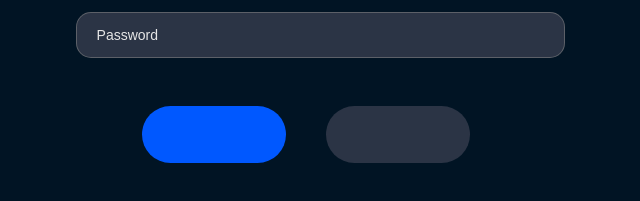
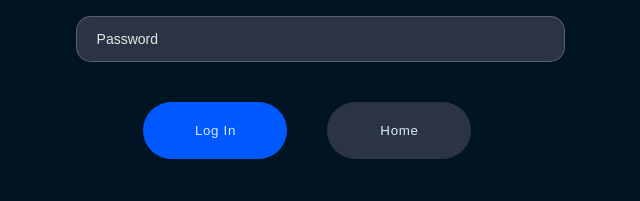
Before and after one commit to jto-d/hackprinceton-23, a React (Create React App) app: page /login in a window 1280 px wide. Shown: the part 379-580 px from the top of the page, without its empty margins (334-974 px from the left). Built offline with nearby package versions, Linux system fonts and the light colour scheme.

Commit message:
login page

```diff
--- a/src/pages/Login.js
+++ b/src/pages/Login.js
@@ -1,5 +1,6 @@
 import React, {useState } from 'react'
 import styled, { css } from 'styled-components'
+import { useLoginUserMutation } from '../utils/userAuthApi'
 
 
 const StyledContainer = styled.div`
@@ -9,6 +10,8 @@ const StyledContainer = styled.div`
   justify-content: center;
   align-items: center;
   flex-direction: column;
+
+
 
 
   h1 {
@@ -22,15 +25,24 @@ const StyledContainer = styled.div`
     width: 70%;
     line-height: 1.3rem;
   }
+
+  a {
+    text-decoration: none;
+    margin: 0;
+    width: 100px;
+    padding: 0;
+  }
 `
 
 const StyledButton = styled.button`
   margin-top: 2rem;
+  text-decoration: none;
     display: flex;
     justify-content: center;
     align-items: center;
-    padding: 1.8rem 4.5rem;
+    padding: 1.3rem 4.5rem;
     width: 15%;
+    white-space: nowrap;
 
     text-decoration: none;
     border: none;
@@ -41,6 +53,8 @@ const StyledButton = styled.button`
     letter-spacing: 0.05em;
     color: #DAE9FF;
     cursor: pointer;
+
+
     border-radius: 40px;
 
     &:hover {
@@ -50,6 +64,7 @@ const StyledButton = styled.button`
     ${props => props.invert && css`
         color: #DAE9FF;
         background-color: #2B3445;
+
 
         &:hover {
             background-color: #191f29;
@@ -80,6 +95,7 @@ const FormInput = styled.div`
     background-color: #2B3445;
     border: solid 1px #8888;
     border-radius: 15px;
+
     padding: 7px;
     padding-left: 20px;
     font-weight: 300;
@@ -95,7 +111,7 @@ const StyledButtons = styled.div`
     display: flex;
     flex-direction: row;
     gap: 40px;
-    margin-top: 1rem;
+    margin-top: 0.5rem;
 `
 
 
@@ -104,7 +120,22 @@ const Login = () => {
   const [email, setEmail] = useState('')
   const [password, setPassword] = useState('')
 
+  const [loginUser] = useLoginUserMutation()
 
+  const clearTextInput = () => {
+    setEmail('')
+    setPassword('')
+  }
+
+  const handleFormSubmit = async (e) => {
+    e.preventDefault()
+    const formData = {email, password}
+
+    console.log(formData)
+    const response = await loginUser(formData)
+
+    console.log(response)
+  }
   return (
 
     <StyledContainer>
@@ -130,8 +161,8 @@ const Login = () => {
 
       </StyledForm>
       <StyledButtons>
-          <StyledButton type="submit"/>
-          <StyledButton invert />
+          <StyledButton type="submit">Log In</StyledButton>
+          <a href="http://localhost:3000/" > <StyledButton invert >Home</StyledButton> </a>
       </StyledButtons>
 
     </StyledContainer>
--- a/src/utils/userAuthApi.js
+++ b/src/utils/userAuthApi.js
@@ -45,4 +45,4 @@ export const userAuthApi = createApi({
 
 })
 
-export const { useSignupUserMutation, useLoginMutation, useGetUserQuery } = userAuthApi
+export const { useSignupUserMutation, useLoginUserMutation, useGetUserQuery } = userAuthApi
```
Also changed, not shown: 1 other file (tests, documents, lock files or other folders).
